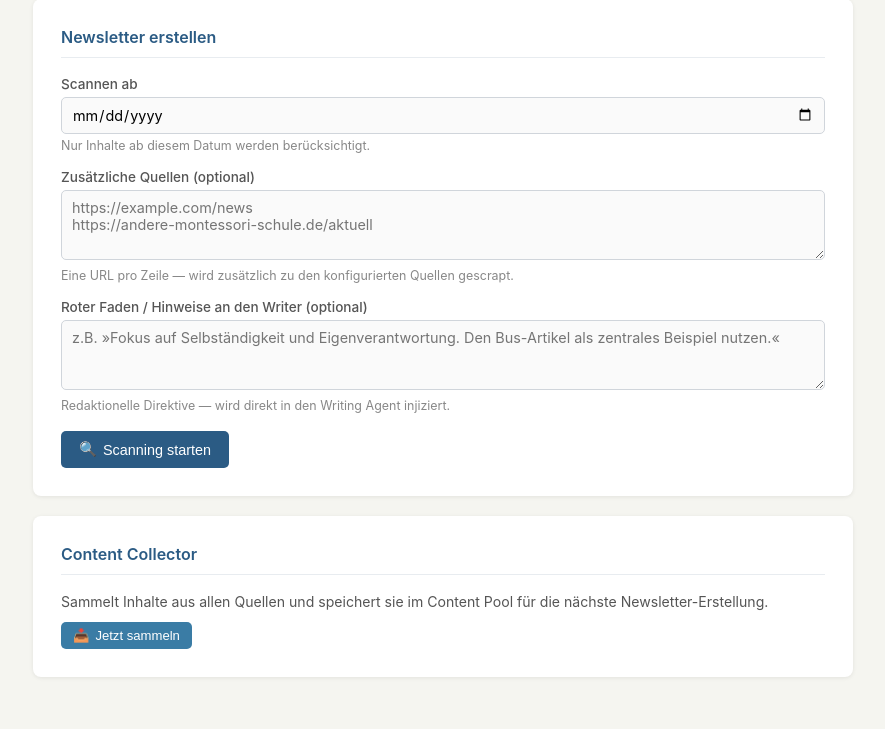
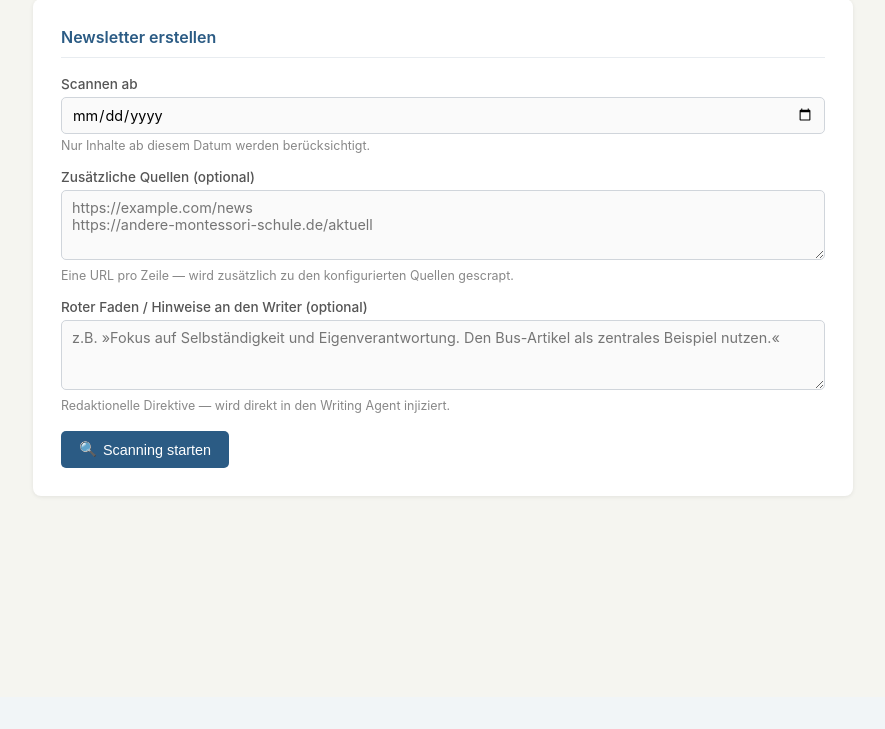
Before and after one commit to bschmaus/bms-newsletter, a FastAPI app: template web/templates/index.html in a window 1280 px wide. Shown: the part 103-832 px from the top of the page, without its empty margins (197-1082 px from the left). After the commit the page ends 601 px from the top, so only its background shows below. Run offline with FastAPI, Linux system fonts and the light colour scheme; the template is opened without the code that fills it, so the values that code supplies are empty.

Commit message:
chore: Content Collector deaktiviert — Scanner fetcht direkt
- Collector-Referenzen in scanning.py und orchestrator.py auskommentiert
- Collector-UI aus Frontend entfernt
- collector.py bleibt im Repo (kann später reaktiviert werden)
- Spart doppelte Token-Kosten da Scanner nicht mehr Pool + frische Quellen mischt

Co-Authored-By: Claude Opus 4.6 <noreply@anthropic.com>

```diff
--- a/web/templates/index.html
+++ b/web/templates/index.html
@@ -149,17 +149,7 @@
       border-radius: 6px;
     }
 
-    /* Collector panel */
-    .collector-output {
-      background: #1a1a2e; color: #ccc;
-      border-radius: 6px; padding: 12px;
-      font-family: monospace; font-size: 0.78rem;
-      height: 150px; overflow-y: auto;
-      white-space: pre-wrap;
-      margin-top: 12px;
-      display: none;
-    }
-    .collector-output.active { display: block; }
+    /* Collector panel — currently disabled */
 
     /* Spinner */
     .spinner {
@@ -243,19 +233,7 @@
       </div>
     </div>
 
-    <!-- Collector -->
-    <div class="card">
-      <h2>Content Collector</h2>
-      <p style="font-size:0.88rem; color:#555; margin-bottom:12px;">
-        Sammelt Inhalte aus allen Quellen und speichert sie im Content Pool
-        für die nächste Newsletter-Erstellung.
-      </p>
-      <div id="collector-alert" class="hidden"></div>
-      <button class="btn btn-secondary btn-sm" onclick="startCollector()" id="collector-btn">
-        <span>📥</span> Jetzt sammeln
-      </button>
-      <div id="collector-output" class="collector-output"></div>
-    </div>
+    <!-- Collector UI removed — collector.py still exists but is inactive -->
 
   </div><!-- /state-idle -->
 
@@ -812,47 +790,7 @@ function resetUI() {
   document.getElementById("error-actions").classList.add("hidden");
 }
 
-// ─────────────────────────────────────────────────────────────
-// Content Collector
-// ─────────────────────────────────────────────────────────────
-async function startCollector() {
-  const btn    = document.getElementById("collector-btn");
-  const output = document.getElementById("collector-output");
-  const alert  = document.getElementById("collector-alert");
-
-  btn.disabled = true;
-  btn.innerHTML = '<span class="spinner"></span> Sammelt…';
-  output.textContent = "";
-  output.classList.add("active");
-  alert.className = "hidden";
-
-  const resp = await fetch("/api/collect", { method: "POST" });
-  if (resp.status === 409) {
-    alert.className = "alert alert-warning";
-    alert.textContent = "Collector läuft bereits.";
-    btn.disabled = false;
-    btn.innerHTML = '<span>📥</span> Jetzt sammeln';
-    return;
-  }
-
-  const es = new EventSource("/api/collect/stream");
-  es.onmessage = (e) => {
-    const { text } = JSON.parse(e.data);
-    output.textContent += text;
-    output.scrollTop = output.scrollHeight;
-  };
-  es.addEventListener("done", () => {
-    es.close();
-    btn.disabled = false;
-    btn.innerHTML = '<span>📥</span> Jetzt sammeln';
-    output.textContent += "\n✅ Fertig.";
-  });
-  es.onerror = () => {
-    es.close();
-    btn.disabled = false;
-    btn.innerHTML = '<span>📥</span> Jetzt sammeln';
-  };
-}
+// Content Collector — currently disabled (code in collector.py still exists)
 
 // ─────────────────────────────────────────────────────────────
 // Init: restore state if pipeline is already running
```
Also changed, not shown: agents/scanning.py (+6 -5 lines), orchestrator.py (+9 -9 lines).
